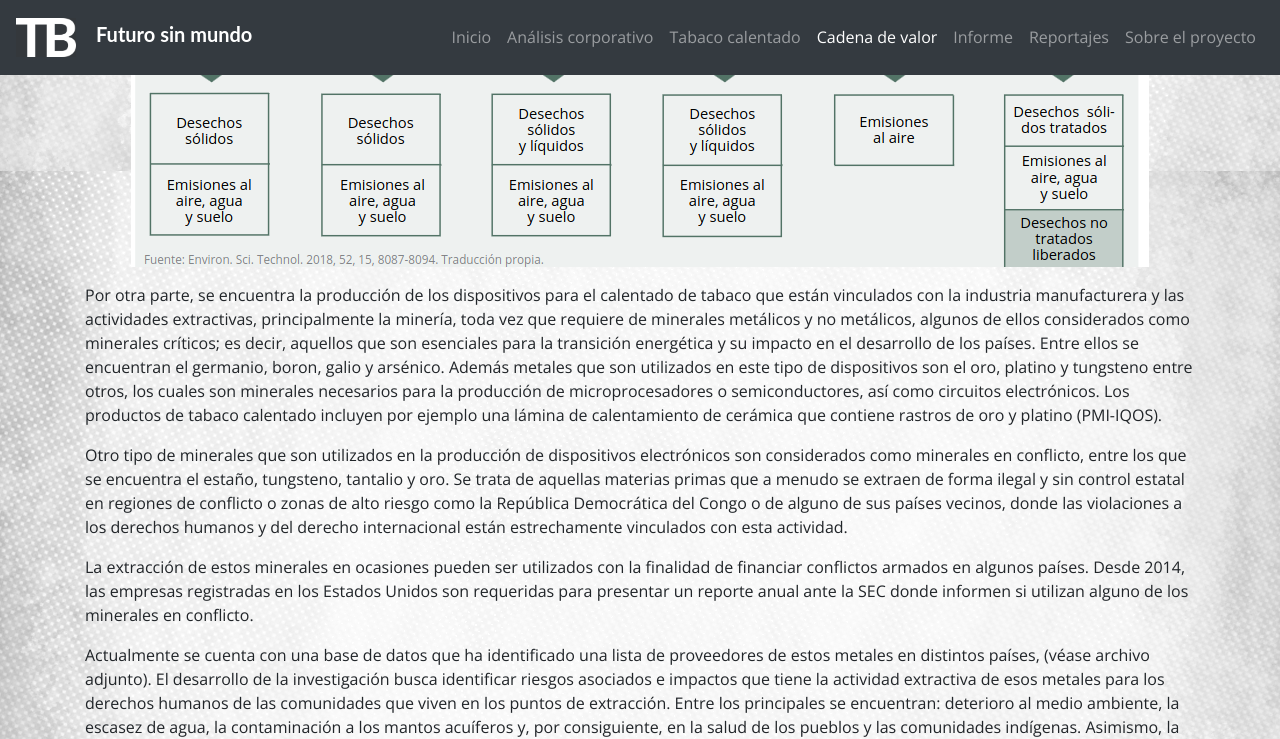
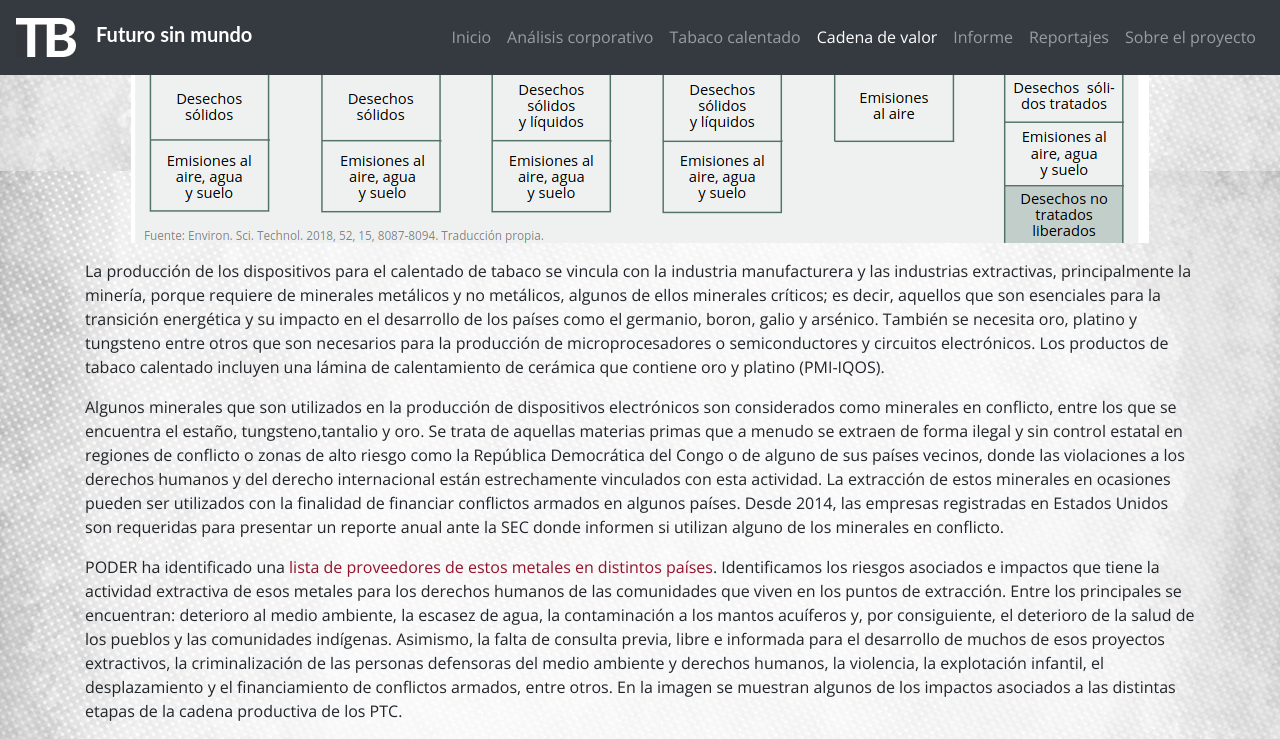
Before and after one commit to ProjectPODER/futurosinmundo, a Jekyll site: the page built from 4-cadenadevalor.md, in a window 1280 px wide and 1400 px high, scrolled down 729 px. Shown: the top 739 px of the window. Built offline with Jekyll 4.4.1, drawn with Linux system fonts in a browser that asks for light colours; some of the changed text lies outside the part shown; grey boxes are pictures that could not be loaded.

Commit message:
Update 4-cadenadevalor.md

```diff
--- a/4-cadenadevalor.md
+++ b/4-cadenadevalor.md
@@ -4,33 +4,20 @@ title: Cadena de valor
 permalink: /cadena-de-valor/
 ---
 
-# Los impactos de la producción de los productos de tabaco calentado
+# Los impactos de la producción de los dispositivos de tabaco calentado
 
-La cadena de valor de los dispositivos de tabaco calentado se compone en primer lugar de las unidades de tabaco que está ligada al cultivo y procesamiento del tabaco, el cual puede ser resumido en la siguiente figura.
+La cadena de valor de los dispositivos de tabaco calentado (PTC) comienza con las unidades de tabaco,ligadas al cultivo y procesamiento del tabaco.
 
 {:.image-post}
 ![Ingresos de PMI por productos libres de humo]({{ site.baseurl }}/assets/img/CDSTabaco.png)
 
-Por otra parte, se encuentra la producción de los dispositivos para el calentado de tabaco que están vinculados con la industria manufacturera y las actividades extractivas, principalmente la minería, toda vez que requiere de minerales metálicos y no metálicos, algunos de ellos considerados como minerales críticos; es decir, aquellos que son esenciales para la transición energética y su impacto en el desarrollo de los países. Entre ellos se encuentran el germanio, boron, galio y arsénico. Además metales que son utilizados en este tipo de dispositivos son el oro, platino y tungsteno entre otros, los cuales son minerales necesarios para la producción de microprocesadores o semiconductores, así como circuitos electrónicos. Los productos de tabaco calentado incluyen por ejemplo una lámina de calentamiento de cerámica que contiene rastros de oro y platino (PMI-IQOS).
+La producción de los dispositivos para el calentado de tabaco se vincula con la industria manufacturera y las industrias extractivas, principalmente la minería, porque requiere de minerales metálicos y no metálicos, algunos de ellos minerales críticos; es decir, aquellos que son esenciales para la transición energética y su impacto en el desarrollo de los países como el germanio, boron, galio y arsénico. También se necesita oro, platino y tungsteno entre otros que son necesarios para la producción de microprocesadores o semiconductores y circuitos electrónicos. Los productos de tabaco calentado incluyen una lámina de calentamiento de cerámica que contiene oro y platino (PMI-IQOS).
 
-Otro tipo de minerales que son utilizados en la producción de dispositivos electrónicos son
-considerados como minerales en conflicto, entre los que se encuentra el estaño, tungsteno,
-tantalio y oro. Se trata de aquellas materias primas que a menudo se extraen de forma ilegal y
-sin control estatal en regiones de conflicto o zonas de alto riesgo como la República Democrática
-del Congo o de alguno de sus países vecinos, donde las violaciones a los derechos humanos
-y del derecho internacional están estrechamente vinculados con esta actividad.
-
-La extracción de estos minerales en ocasiones pueden ser utilizados con la finalidad de financiar
-conflictos armados en algunos países. Desde 2014, las empresas registradas en los Estados
-Unidos son requeridas para presentar un reporte anual ante la SEC donde informen si utilizan
+Algunos minerales que son utilizados en la producción de dispositivos electrónicos son considerados como minerales en conflicto, entre los que se encuentra el estaño, tungsteno,tantalio y oro. Se trata de aquellas materias primas que a menudo se extraen de forma ilegal y sin control estatal en regiones de conflicto o zonas de alto riesgo como la República Democrática del Congo o de alguno de sus países vecinos, donde las violaciones a los derechos humanos y del derecho internacional están estrechamente vinculados con esta actividad. La extracción de estos minerales en ocasiones pueden ser utilizados con la finalidad de financiar conflictos armados en algunos países. Desde 2014, las empresas registradas en Estados Unidos son requeridas para presentar un reporte anual ante la SEC donde informen si utilizan
 alguno de los minerales en conflicto.
 
-Actualmente se cuenta con una base de datos que ha identificado una lista de proveedores de estos metales en distintos países, (véase archivo adjunto). El desarrollo de la investigación busca identificar riesgos asociados e impactos que tiene la actividad extractiva de esos metales para los derechos humanos de las comunidades que viven en los puntos de extracción. Entre los principales se encuentran: deterioro al medio ambiente, la escasez de agua, la contaminación a los mantos acuíferos y, por consiguiente, en la salud de los pueblos y las comunidades indígenas. Asimismo, la falta de consulta previa, libre e informada para el desarrollo de muchos de esos proyectos extractivos, la criminalización de las personas defensoras del medio ambiente y derechos humanos, la violencia, la explotación infantil, el desplazamiento y el financiamiento de conflictos armados, entre otros. En la siguiente infografía se pueden identificar algunos de los impactos asociados en las distintas etapas de la cadena productiva de los PTC.
+PODER ha identificado una [lista de proveedores de estos metales en distintos países]( link ). Identificamos los riesgos asociados e impactos que tiene la actividad extractiva de esos metales para los derechos humanos de las comunidades que viven en los puntos de extracción. Entre los principales se encuentran: deterioro al medio ambiente, la escasez de agua, la contaminación a los mantos acuíferos y, por consiguiente, el deterioro de la salud de los pueblos y las comunidades indígenas. Asimismo, la falta de consulta previa, libre e informada para el desarrollo de muchos de esos proyectos extractivos, la criminalización de las personas defensoras del medio ambiente y derechos humanos, la violencia, la explotación infantil, el desplazamiento y el financiamiento de conflictos armados, entre otros. En la imagen se muestran algunos de los impactos asociados a las distintas etapas de la cadena productiva de los PTC.
 
 <div style="width: 100%;"><div style="position: relative; padding-bottom: 56.25%; padding-top: 0; height: 0;"><iframe title="AH-PMI" frameborder="0" width="1200" height="675" style="position: absolute; top: 0; left: 0; width: 100%; height: 100%;" src="https://view.genial.ly/65dcb0189fec8e001497ae37" type="text/html" allowscriptaccess="always" allowfullscreen="true" scrolling="yes" allownetworking="all"></iframe> </div> </div>
 
-La cadena de suministro de los PTC, como otras que se basan en la explotación intensiva
-de bienes naturales, da cuenta de un negocio que profundiza el modelo capitalista basado en
-el extractivismo, en el que paradójicamente los mercados menos significativos son
-aquellos donde se quedan y resienten de mayor forma los pasivos ambientales, sociales y las
-consecuencias de las violaciones a los derechos humanos.
+La cadena de suministro de los PTC, como otras que se basan en la explotación intensiva de bienes naturales da cuenta de un negocio que profundiza un modelo extractivista en el que, paradójicamente, los países que menos consumen los productos, en este caso los PTC, son aquellos donde se quedan y resientencon mayor fuerza los pasivos ambientales, sociales y las consecuencias de las violaciones a los derechos humanos.
```
